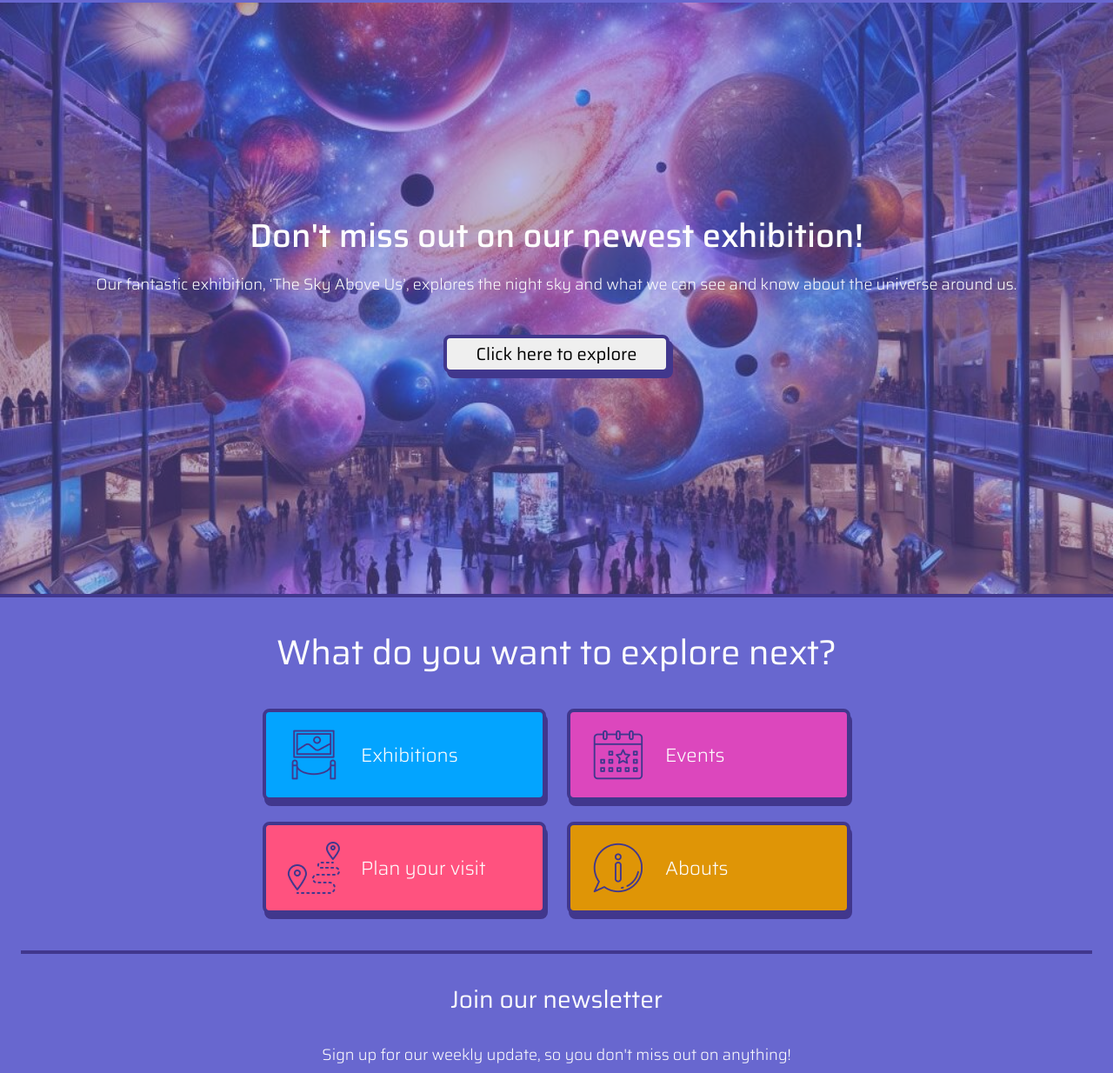
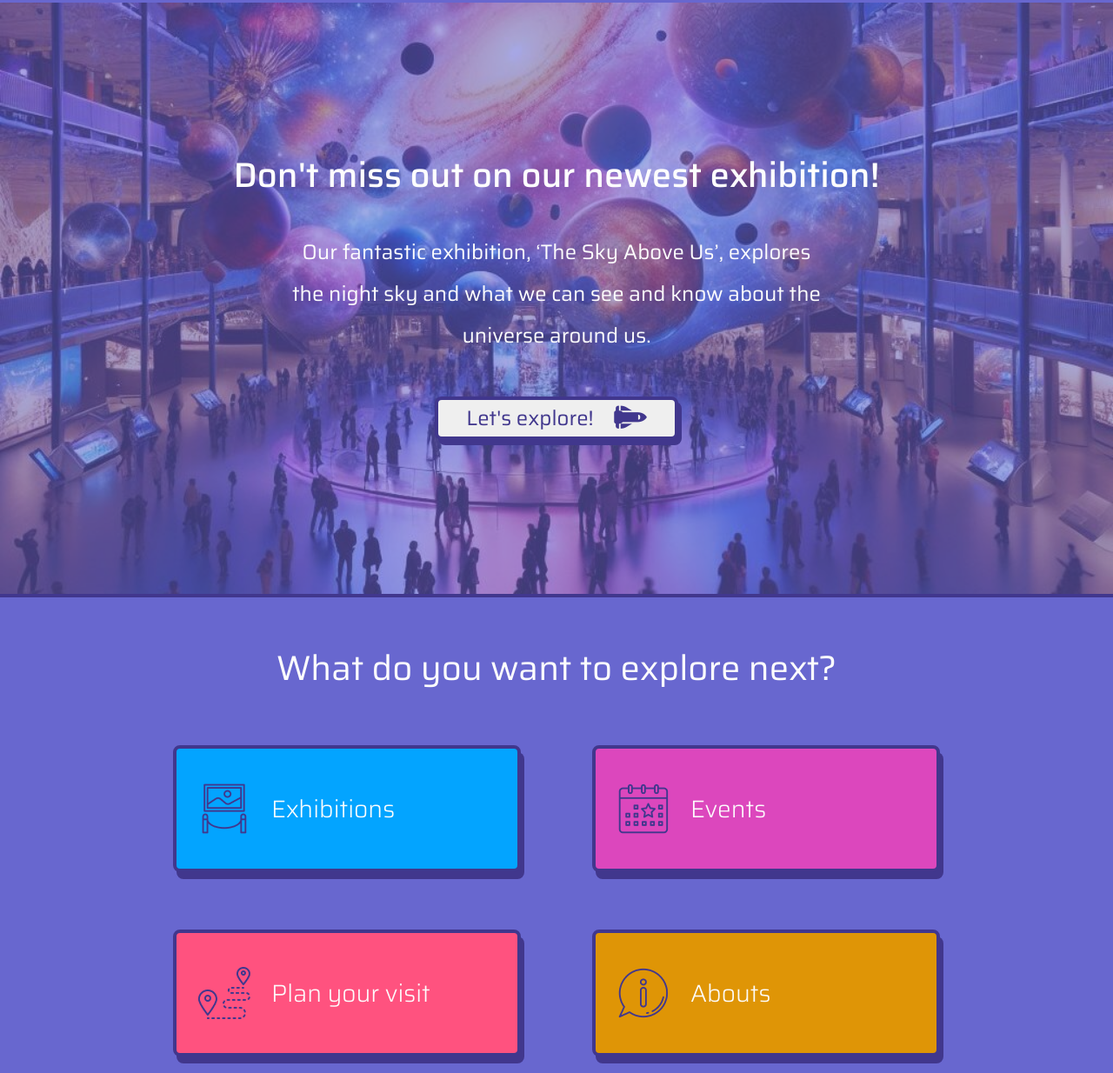
Before and after one commit to IngridOrnum/semester-project-2023, a plain HTML site: page index.html in a window 1280 px wide. Shown: the part 83-1317 px from the top of the page at 87% size. Drawn offline with Linux system fonts and the light colour scheme.

Commit message:
completed homepage.

```diff
--- a/css/homepage.css
+++ b/css/homepage.css
@@ -22,7 +22,7 @@ body {
 }
 
 .hero-bg-blur {
-    background-color: #6867CF70;
+    background-color: #6867CF90;
     height: 100%;
     width: 100%;
     display: flex;
@@ -33,9 +33,8 @@ body {
 }
 
 .hero-heading {
-   font-size: 32px;
+    font-size: 32px;
     font-weight: 500;
-    /*width: 336px;*/
 }
 
 .hero-text {
@@ -62,7 +61,22 @@ body {
 
 .hero-button {
     margin: 24px 0;
-    width: 260px;
+    width: 240px;
+    animation-name: floating-button;
+    animation-duration: 3s;
+    animation-iteration-count: infinite;
+    animation-timing-function: ease-in-out;
+    color: var(--tertiary-color);
+}
+
+@keyframes floating-button {
+    from { transform: translate(0, 0px); }
+    65% { transform: translate(0, 6px); }
+    to { transform: translate(0, -0px); }
+}
+
+.fa-shuttle-space {
+    padding-left: 18px;
 }
 
 .section-buttons-explore {
@@ -109,6 +123,7 @@ body {
     font-weight: 500;
     cursor: pointer;
     box-shadow: 0 0;
+    transition: 1s;
 }
 
 .home-button-exhibitions {
@@ -131,7 +146,7 @@ body {
 
 @media (min-width: 626px) {
     .homepage-hero {
-        background-image: url("../assets/desktop/homepage/desktop-hp-hero.jpg");
+        background-image: url("../assets/desktop/homepage/desktop-homepage-hero.jpg");
         height: 680px;
     }
 
@@ -140,10 +155,34 @@ body {
         background-size: 100%;
     }
 
+    .hero-text {
+        width: auto;
+        padding: 0 42px;
+    }
+
+    .hero-heading {
+      font-size: 38px;
+        width: 500px;
+        margin-bottom: 24px;
+    }
+
     .h1-heading {
         width: 100%;
+        margin-top: 42px;
     }
 
+    .hero-p {
+        font-size: 20px;
+        font-weight: 400;
+    }
+
+    .newsletter-signup {
+      margin: 42px 0 62px 0;
+    }
+
+    .section-buttons-explore {
+        margin-bottom: 62px;
+    }
 }
 
 @media (min-width: 740px) {
@@ -153,22 +192,64 @@ body {
     }
 
     .hero-heading {
-        font-size: 38px;
+        font-size: 40px;
+        width: auto;
+    }
+
+    .hero-p {
+        font-size: 24px;
     }
 
     .hero-text {
-        width: auto;
-        padding: 0 42px;
+        padding: 0 10%;
     }
-
 }
-
-
 
 /* Tablet */
 @media (min-width: 1024px) {
+
+    .hero-p {
+        padding: 0 20%;
+    }
+
+    .flex-home-buttons {
+        gap: 82px;
+    }
+
+    .home-button-exhibitions, .home-button-events {
+        margin-bottom: 42px;
+    }
+
+    .h1-heading {
+        margin-bottom: 24px;
+    }
+
+    .home-button-categories {
+        width: 400px;
+        height: 146px;
+        box-shadow: 4px 8px var(--tertiary-color);
+        font-size: 28px;
+        font-weight: 300;
+        padding: 0 24px;
+    }
+
+    .hero-button {
+        font-size: 24px;
+        width: 280px;
+        height: 50px;
+        font-weight: 400;
+    }
 }
 
 /* Desktop */
 @media (min-width: 1512px) {
+
+    .homepage-hero {
+        background-image: url("../assets/desktop/homepage/desktop-hp-hero.jpg");
+        background-position-y: -250px;
+    }
+
+    .hero-heading {
+        font-size: 48px;
+    }
 }
--- a/css/styles.css
+++ b/css/styles.css
@@ -156,6 +156,9 @@
     width: 200px;
 }
 
+.logo-a {
+    text-decoration: none;
+}
 
 /*DROPDOWN MENU */
 
@@ -297,6 +300,7 @@
 .copyright {
     margin: 24px 8px;
     text-align: center;
+    width: 280px;
 }
 
 /*HERO*/
@@ -368,11 +372,6 @@
         gap: 122px;
     }
 
-    .copyright {
-        width: 300px;
-        text-align: left;
-    }
-
 }
 
 @media (min-width: 1024px) {
--- a/index.html
+++ b/index.html
@@ -16,10 +16,12 @@
 
 <header>
     <div class="header">
-        <div class="logo">
+        <a href="index.html" class="logo-a">
+            <div class="logo">
             <img alt="logo of the community science museum" class="logo-img" src="assets/science.png"/>
             <div class="logo-text">Community Science Museum</div>
         </div>
+        </a>
         <div class="header-mobile" id="header-mobile">
             <!--    DROPDOWN MENU -->
             <span id="burger-menu">
@@ -60,14 +62,15 @@
                     <div class="homepage-text hero-heading text-content">
                         Don't miss out on our newest exhibition!
                     </div>
-                    <p class="text-content homepage-text">
+                    <p class="text-content homepage-text hero-p">
                         Our fantastic exhibition, ‘The Sky Above Us’, explores the night sky and what we can see and
                         know about the universe around us.
                     </p>
                 </div>
             <form action="cosmology.html">
-            <button class="button-universal hero-button">Click here to explore</button>
+            <button class="button-universal hero-button floating-button">Let's explore! <i class="fa-solid fa-shuttle-space fa-lg"></i></button>
             </form>
+
             </div>
         </div>
 
@@ -174,12 +177,13 @@
 
     <div class="line-divider"></div>
 
-    <div class="footer-section footer-bottom">
-    <div class="logo logo-footer">
-        <img class="logo-img" src="assets/science.png" alt="logo of the community science museum"/>
-        <div class="logo-text">Community Science Museum</div>
-    </div>
-
+        <div class="footer-section footer-bottom">
+            <a href="index.html" class="logo-a">
+                <div class="logo logo-footer">
+                    <img alt="logo of the community science museum" class="logo-img" src="assets/science.png"/>
+                    <div class="logo-text">Community Science Museum</div>
+                </div>
+            </a>
     <div class="copyright footer-text">
         @ Community Science Museum, All rights reserved.</div>
     </div>
```
Also changed, not shown: assets/desktop/homepage/desktop-homepage-hero.jpg (added).
